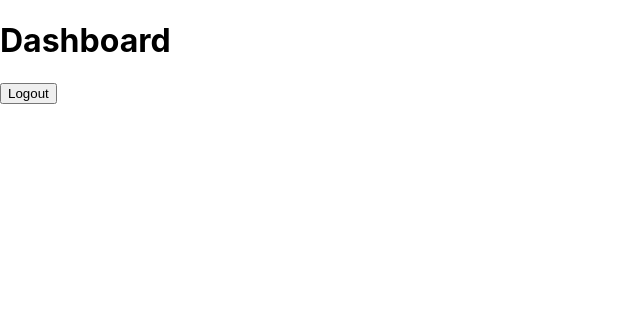
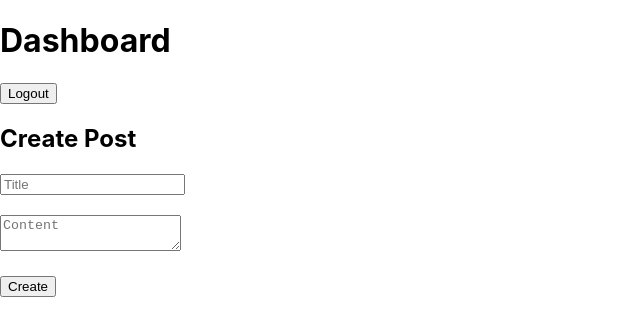
Before and after one commit to Varshini-mp99/blog-platform, a React (Create React App) app in the folder client/: page /dashboard in a window 1280 px wide. Shown: the top 336 px of the page, without its empty margins (0-640 px from the left). Built offline with nearby package versions, Linux system fonts and the light colour scheme.

Commit message:
add create blog

```diff
--- a/client/src/pages/Dashboard.js
+++ b/client/src/pages/Dashboard.js
@@ -1,20 +1,67 @@
-import React from "react";
 import { useNavigate } from "react-router-dom";
+import { useState } from "react";
+import axios from "axios";
 
-const Dashboard = () => {
+export default function Dashboard() {
   const navigate = useNavigate();
 
-  const handleLogout = () => {
+  const [title, setTitle] = useState("");
+  const [content, setContent] = useState("");
+
+  const logout = () => {
     localStorage.removeItem("token");
     navigate("/login");
+  };
+
+  const createPost = async (e) => {
+    e.preventDefault();
+
+    try {
+      await axios.post(
+        "https://blog-platform-api-5n5q.onrender.com/api/posts",
+        { title, content },
+        {
+          headers: {
+            Authorization: localStorage.getItem("token"),
+          },
+        }
+      );
+
+      alert("Post created");
+      setTitle("");
+      setContent("");
+    } catch (err) {
+      alert("Error creating post");
+    }
   };
 
   return (
     <div>
       <h1>Dashboard</h1>
-      <button onClick={handleLogout}>Logout</button>
+
+      <button onClick={logout}>Logout</button>
+
+      <h2>Create Post</h2>
+
+      <form onSubmit={createPost}>
+        <input
+          placeholder="Title"
+          value={title}
+          onChange={(e) => setTitle(e.target.value)}
+        />
+
+        <br /><br />
+
+        <textarea
+          placeholder="Content"
+          value={content}
+          onChange={(e) => setContent(e.target.value)}
+        />
+
+        <br /><br />
+
+        <button type="submit">Create</button>
+      </form>
     </div>
   );
-};
-
-export default Dashboard;
+}
```
